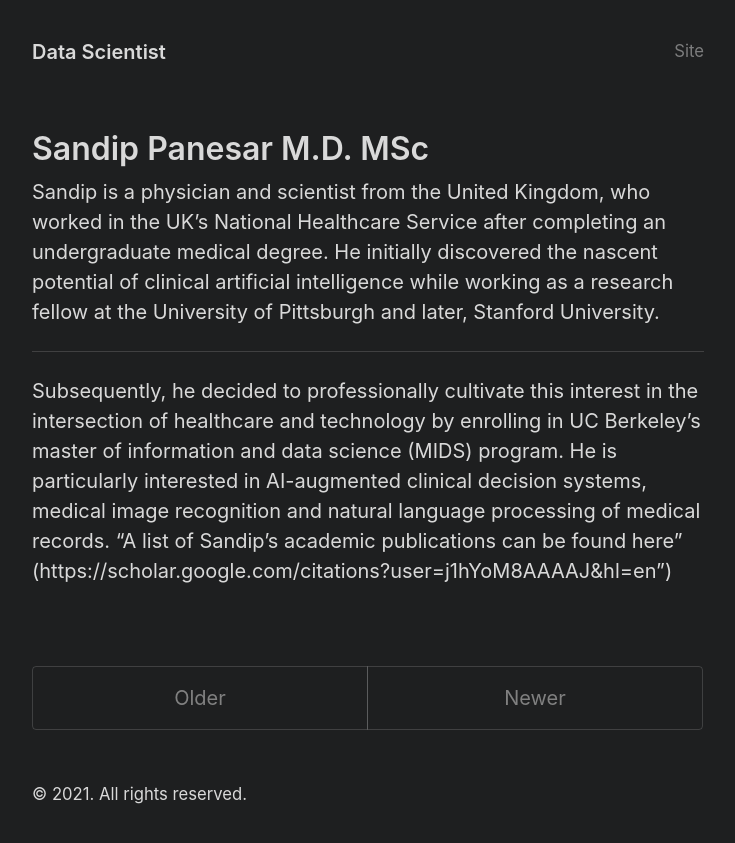
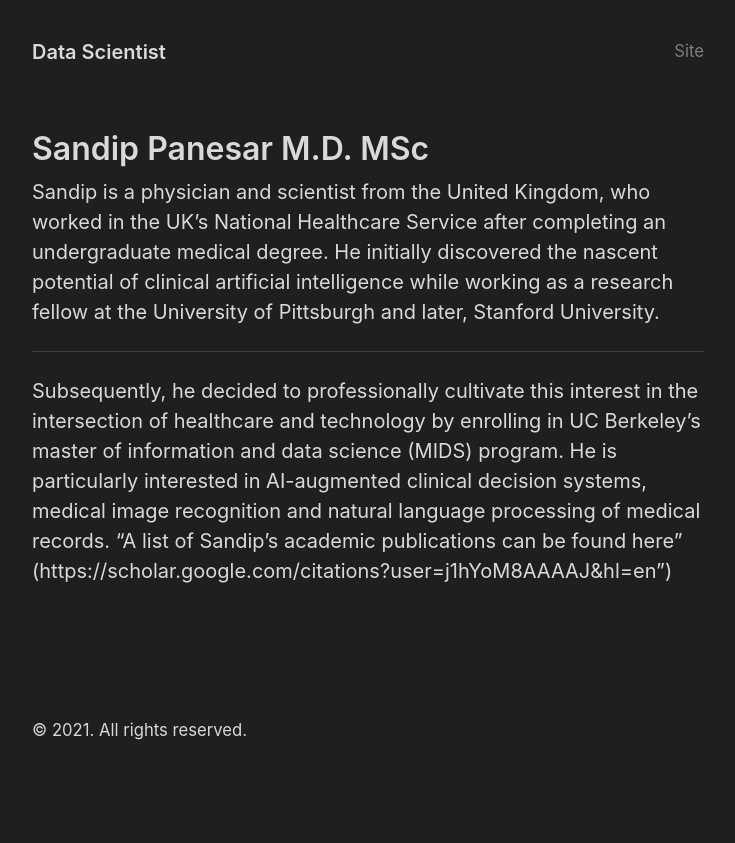
Before and after one commit to CapitalData/Sandip, a Jekyll site: the page built from index.html, in a window 1280 px wide. Shown: the top 843 px of the page, without its empty margins (272-1007 px from the left). Built offline with Jekyll 4.4.1, drawn with Linux system fonts in a browser that asks for light colours; the list of posts is cut into pages by our own code.

Commit message:
mute pagination

```diff
--- a/index.html
+++ b/index.html
@@ -21,13 +21,13 @@
 
 <div class="pagination">
   {% if paginator.next_page %}
-    <a class="pagination-item older" href="{{ paginator.next_page_path | relative_url }}">Older</a>
+    <!--<a class="pagination-item older" href="{{ paginator.next_page_path | relative_url }}">Older</a> -->
   {% else %}
-    <span class="pagination-item older">Older</span>
+    <!-- <span class="pagination-item older">Older</span>-->
   {% endif %}
   {% if paginator.previous_page %}
-    <a class="pagination-item newer" href="{{ paginator.previous_page_path | prepend: relative_url }}">Newer</a>
+    <!--<a class="pagination-item newer" href="{{ paginator.previous_page_path | prepend: relative_url }}">Newer</a> -->
   {% else %}
-    <span class="pagination-item newer">Newer</span>
+    <!-- <span class="pagination-item newer">Newer</span> -->
   {% endif %}
 </div>
```
